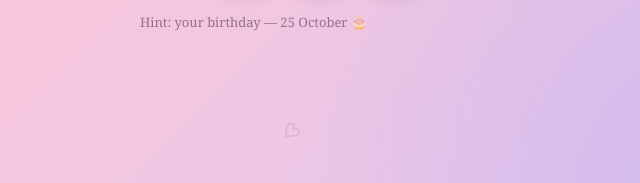
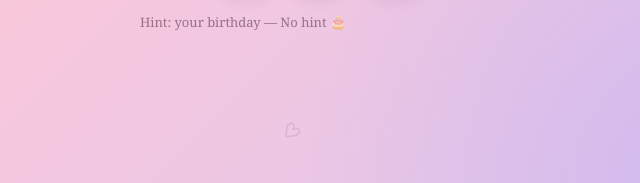
Before and after one commit to xmirza167-glitch/ZOYA-BIRTHDAY-WISH, a plain HTML site: page index.html in a window 1280 px wide. Shown: the part 580-763 px from the top of the page, 320-960 px from the left. Drawn offline with Linux system fonts and the light colour scheme.

Commit message:
Update index.html

```diff
--- a/index.html
+++ b/index.html
@@ -114,7 +114,7 @@ padding:30px 34px;border-radius:16px;box-shadow:0 20px 45px rgba(70,40,70,.15);t
         <button class="key" onclick="press('7')">7</button><button class="key" onclick="press('8')">8</button><button class="key" onclick="press('9')">9</button>
         <button class="key" onclick="press('*')">*</button><button class="key" onclick="press('0')">0</button><button class="key" onclick="back()">⌫</button>
       </div>
-      <p class="small">Hint: your birthday — 25 October 🎂</p>
+      <p class="small">Hint: your birthday — No hint 🎂</p>
     </div>
   </div>
 </section>
```
